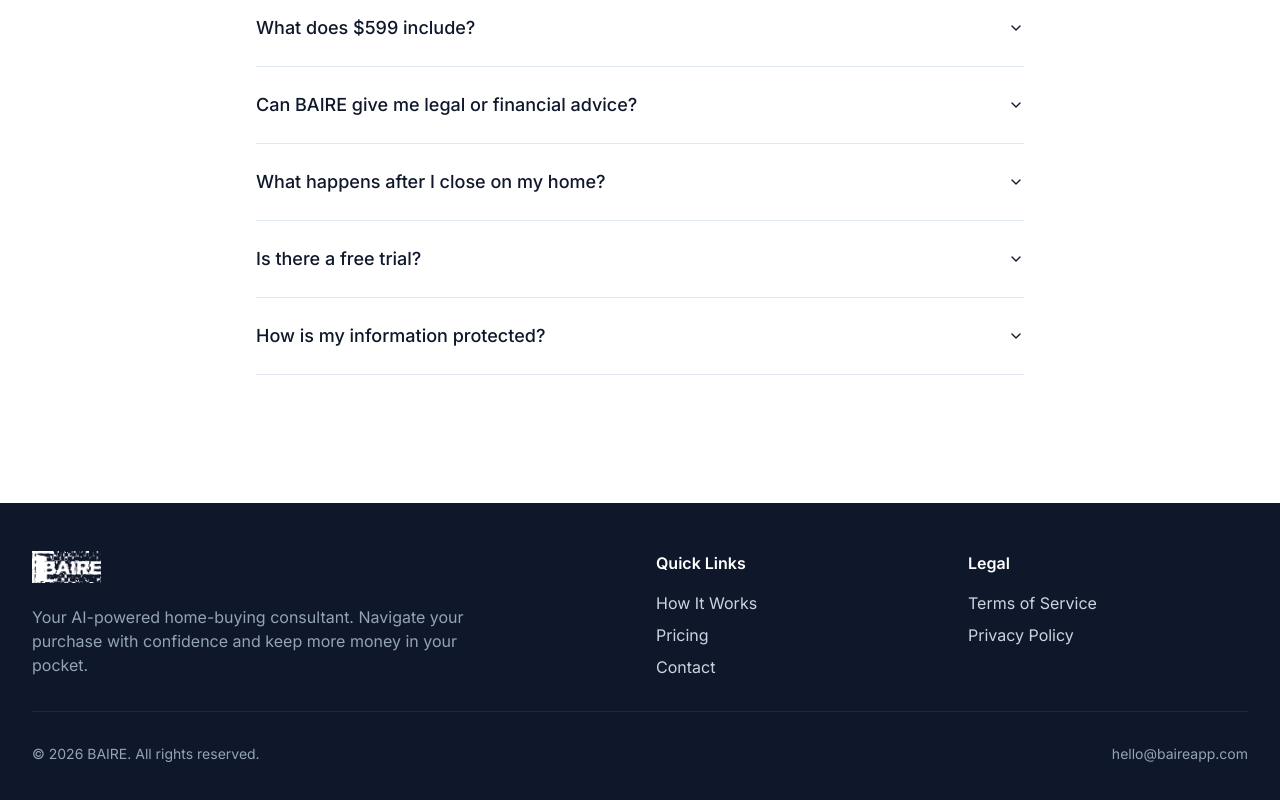
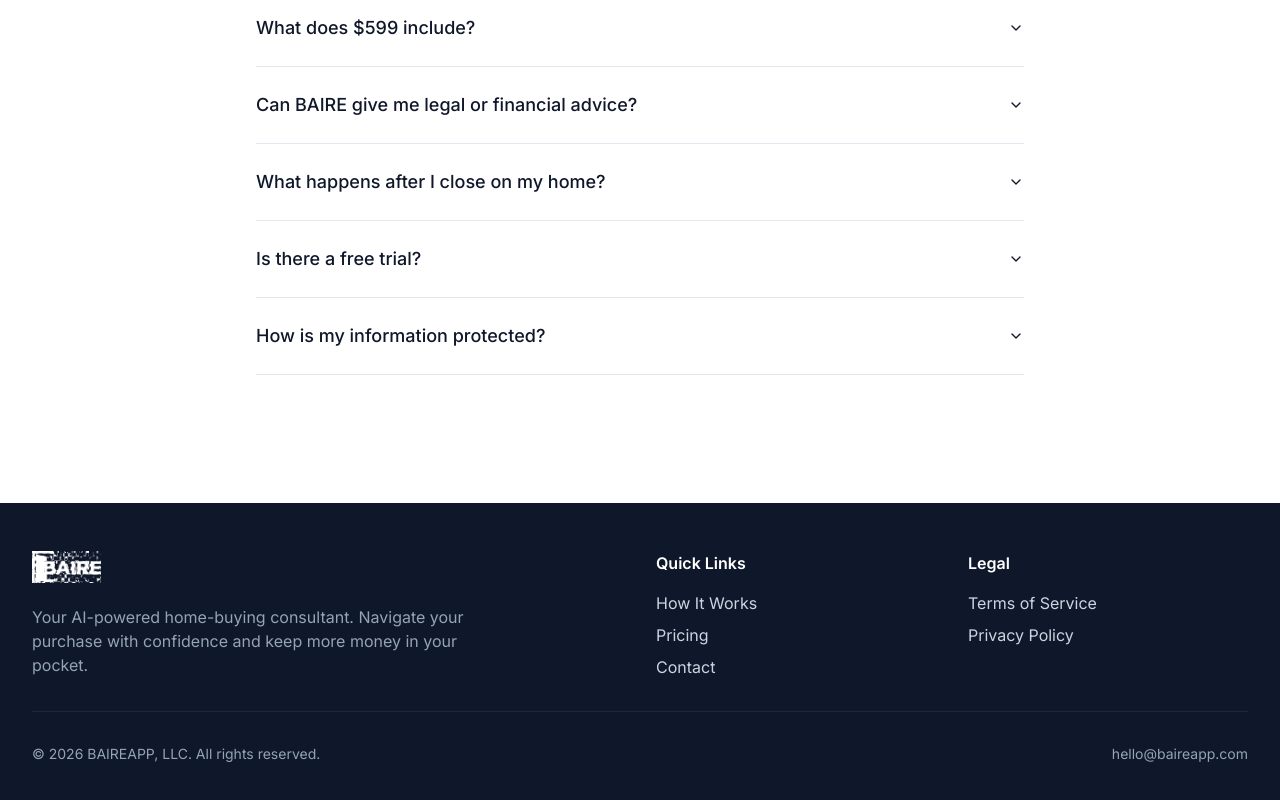
Before and after one commit to geoffbailey114/baireapp, a Next.js app: page / in a window 1280 px wide. Shown: the part 7271-8071 px from the top of the page. Built offline with nearby package versions, Linux system fonts and the light colour scheme.

Commit message:
Update footer.tsx

```diff
--- a/components/footer.tsx
+++ b/components/footer.tsx
@@ -68,7 +68,7 @@ export function Footer() {
         {/* Bottom Bar */}
         <div className="border-t border-slate-800 mt-8 pt-8 flex flex-col md:flex-row justify-between items-center gap-4">
           <p className="text-slate-400 text-sm">
-            © {currentYear} BAIRE. All rights reserved.
+            © {currentYear} BAIREAPP, LLC. All rights reserved.
           </p>
           <a
             href="mailto:hello@baireapp.com"
```
